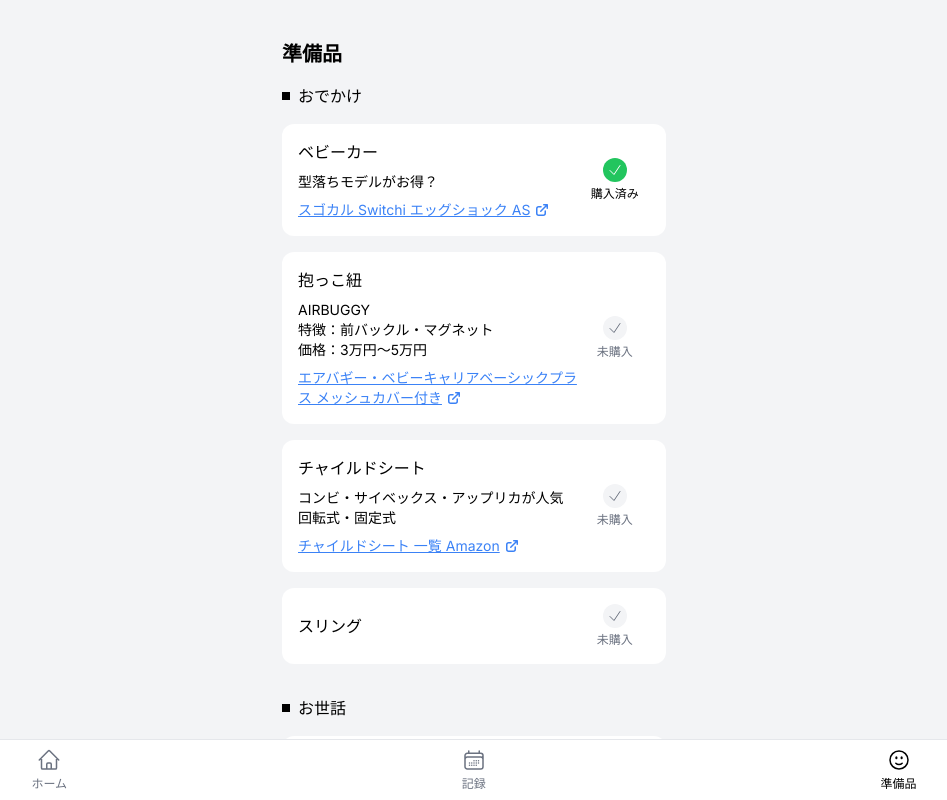
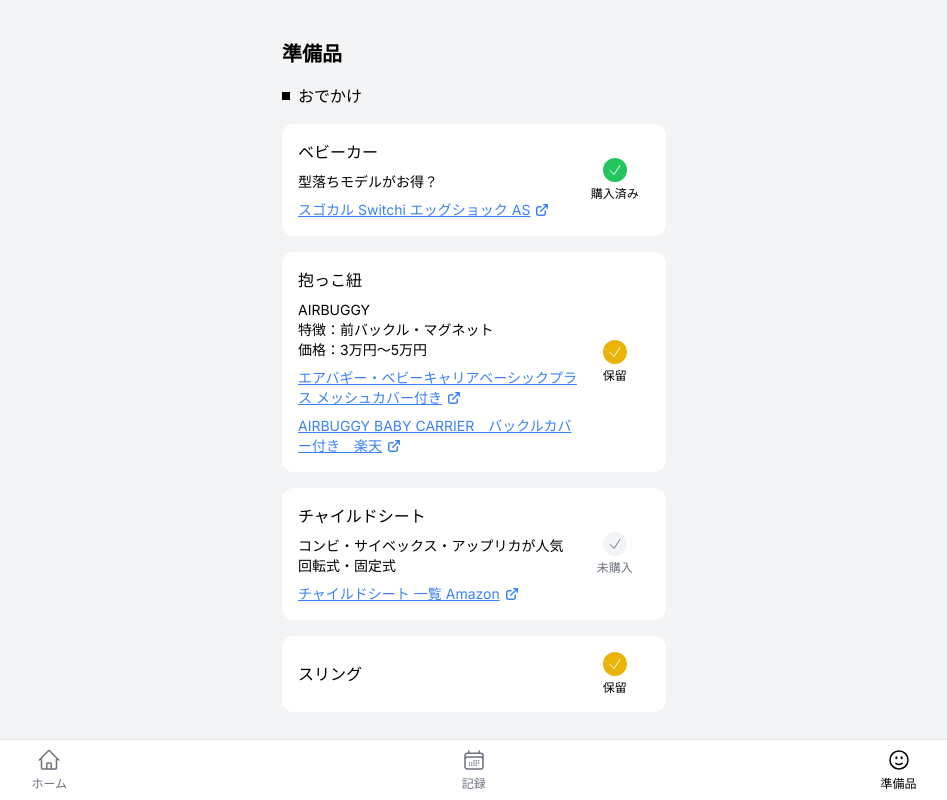
Before and after one commit to bokuhakubo/birth-journey, a Next.js app: page / in a window 1280 px wide. Both pictures are taken after a click on the button "準備品". Shown: the top 800 px of the page, without its empty margins (166-1113 px from the left). Built offline with nearby package versions, Linux system fonts and the light colour scheme.

Commit message:
fix: update item

```diff
--- a/src/app/components/ItemSection.jsx
+++ b/src/app/components/ItemSection.jsx
@@ -40,14 +40,21 @@ export default function ItemSection() {
                                         <path d="M3.5 6.75c0-.69.56-1.25 1.25-1.25H7A.75.75 0 0 0 7 4H4.75A2.75 2.75 0 0 0 2 6.75v4.5A2.75 2.75 0 0 0 4.75 14h4.5A2.75 2.75 0 0 0 12 11.25V9a.75.75 0 0 0-1.5 0v2.25c0 .69-.56 1.25-1.25 1.25h-4.5c-.69 0-1.25-.56-1.25-1.25v-4.5Z" />
                                     </svg>
                                 </a>
+                                <a href="https://item.rakuten.co.jp/gmp/abbc000/" target="_blank" rel="nofollow noopener" className="text-sm mt-2 text-blue-500 underline block">
+                                    AIRBUGGY BABY CARRIER　バックルカバー付き　楽天
+                                    <svg xmlns="http://www.w3.org/2000/svg" viewBox="0 0 16 16" fill="currentColor" className="size-4 inline-block ml-1 mt-[-3px]">
+                                        <path d="M6.22 8.72a.75.75 0 0 0 1.06 1.06l5.22-5.22v1.69a.75.75 0 0 0 1.5 0v-3.5a.75.75 0 0 0-.75-.75h-3.5a.75.75 0 0 0 0 1.5h1.69L6.22 8.72Z" />
+                                        <path d="M3.5 6.75c0-.69.56-1.25 1.25-1.25H7A.75.75 0 0 0 7 4H4.75A2.75 2.75 0 0 0 2 6.75v4.5A2.75 2.75 0 0 0 4.75 14h4.5A2.75 2.75 0 0 0 12 11.25V9a.75.75 0 0 0-1.5 0v2.25c0 .69-.56 1.25-1.25 1.25h-4.5c-.69 0-1.25-.56-1.25-1.25v-4.5Z" />
+                                    </svg>
+                                </a>
                             </div>
-                            <div className="flex-1 basis-1/5 flex flex-col justify-center items-center text-gray-500">
-                                <span className="rounded-full p-1 bg-gray-100">
-                                    <svg xmlns="http://www.w3.org/2000/svg" fill="none" viewBox="0 0 24 24" strokeWidth={1.5} stroke="currentColor" className="size-4">
+                            <div className="flex-1 basis-1/5 flex flex-col justify-center items-center">
+                                <span className="rounded-full p-1 bg-yellow-500">
+                                    <svg xmlns="http://www.w3.org/2000/svg" fill="none" viewBox="0 0 24 24" strokeWidth={1.5} stroke="currentColor" className="size-4 text-white">
                                         <path strokeLinecap="round" strokeLinejoin="round" d="m4.5 12.75 6 6 9-13.5" />
                                     </svg>
                                 </span>
-                                <span className="text-xs mt-1">未購入</span>
+                                <span className="text-xs mt-1">保留</span>
                             </div>
                         </li>
                         <li className="mt-4 p-4 rounded-xl bg-white flex items-center">
@@ -76,13 +83,13 @@ export default function ItemSection() {
                                 <h4 className="font-medium">スリング</h4>
                                 {/* <p className="text-sm mt-2"></p> */}
                             </div>
-                            <div className="flex-1 basis-1/5 flex flex-col justify-center items-center text-gray-500">
-                                <span className="rounded-full p-1 bg-gray-100">
-                                    <svg xmlns="http://www.w3.org/2000/svg" fill="none" viewBox="0 0 24 24" strokeWidth={1.5} stroke="currentColor" className="size-4">
+                            <div className="flex-1 basis-1/5 flex flex-col justify-center items-center">
+                                <span className="rounded-full p-1 bg-yellow-500">
+                                    <svg xmlns="http://www.w3.org/2000/svg" fill="none" viewBox="0 0 24 24" strokeWidth={1.5} stroke="currentColor" className="size-4 text-white">
                                         <path strokeLinecap="round" strokeLinejoin="round" d="m4.5 12.75 6 6 9-13.5" />
                                     </svg>
                                 </span>
-                                <span className="text-xs mt-1">未購入</span>
+                                <span className="text-xs mt-1">保留</span>
                             </div>
                         </li>
                     </ul>
```
Also changed, not shown: 1 other file (tests, documents, lock files or other folders).
